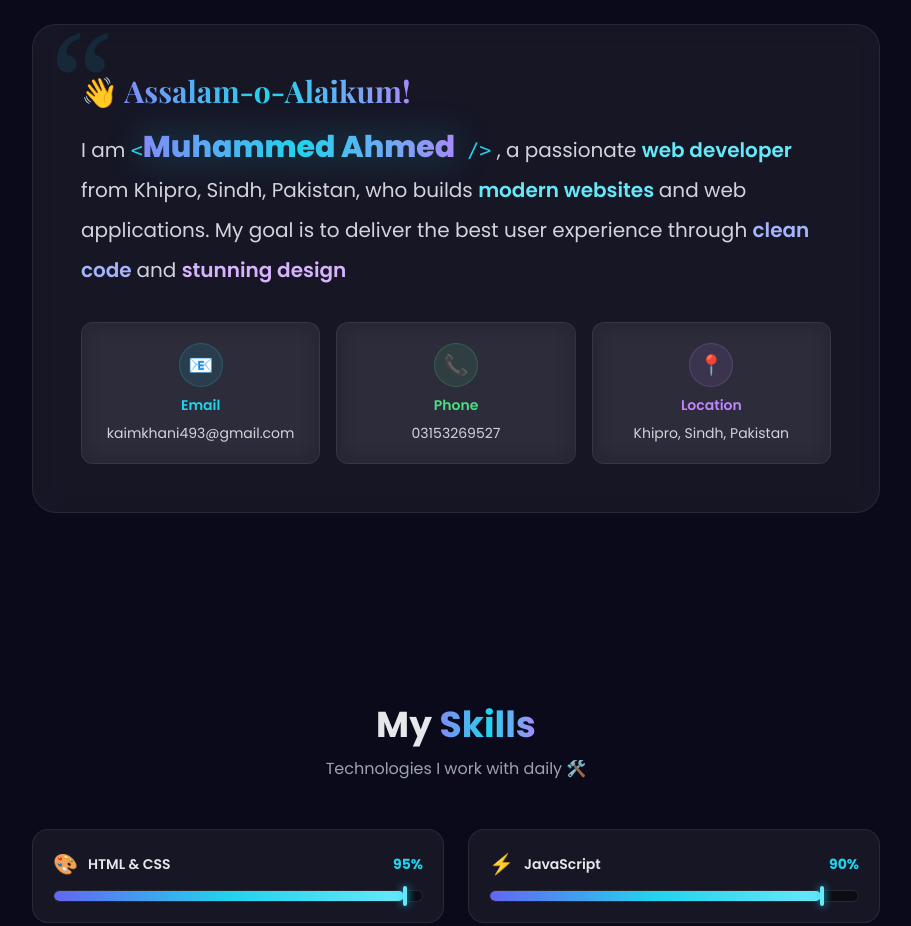
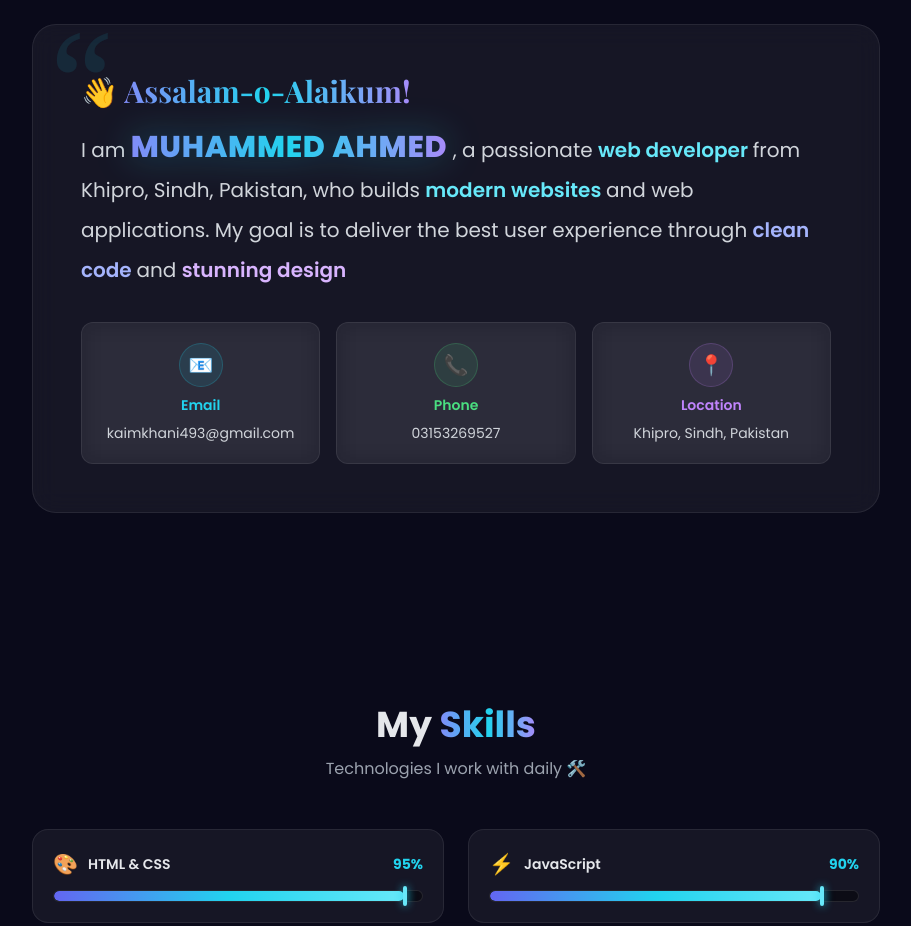
Before and after one commit to hoorkaimi786-lab/M.AHMED-PROFILO, a Next.js app: page / in a window 1280 px wide. Shown: the part 960-1886 px from the top of the page, without its empty margins (184-1095 px from the left). Built offline with nearby package versions, Linux system fonts and the light colour scheme.

Commit message:
About name: remove brackets, use uppercase MUHAMMED AHMED

```diff
--- a/app/page.jsx
+++ b/app/page.jsx
@@ -173,7 +173,7 @@ function SkillCard({ skill, index, active }) {
 
 const aboutSegments = [
   { text: "I am", style: "" },
-  { text: "Muhammed Ahmed", name: true },
+  { text: "MUHAMMED AHMED", name: true },
   { text: ", a passionate", style: "" },
   { text: "web developer", style: "text-cyan-300 font-semibold" },
   {
@@ -211,13 +211,9 @@ function AnimatedWords({ visible }) {
           return (
             <span key={si} className="whitespace-nowrap">
               {wordAnim(
-                <>
-                  <span className="font-mono text-cyan-400">&lt;</span>
-                  <span className="gradient-text font-extrabold text-2xl md:text-3xl drop-shadow-[0_0_18px_rgba(34,211,238,0.35)]">
-                    {seg.text}
-                  </span>
-                  <span className="font-mono text-cyan-400">&nbsp;/&gt;</span>
-                </>
+                <span className="gradient-text font-extrabold text-2xl md:text-3xl tracking-wide drop-shadow-[0_0_18px_rgba(34,211,238,0.35)]">
+                  {seg.text}
+                </span>
               )}
               &nbsp;
             </span>
```
